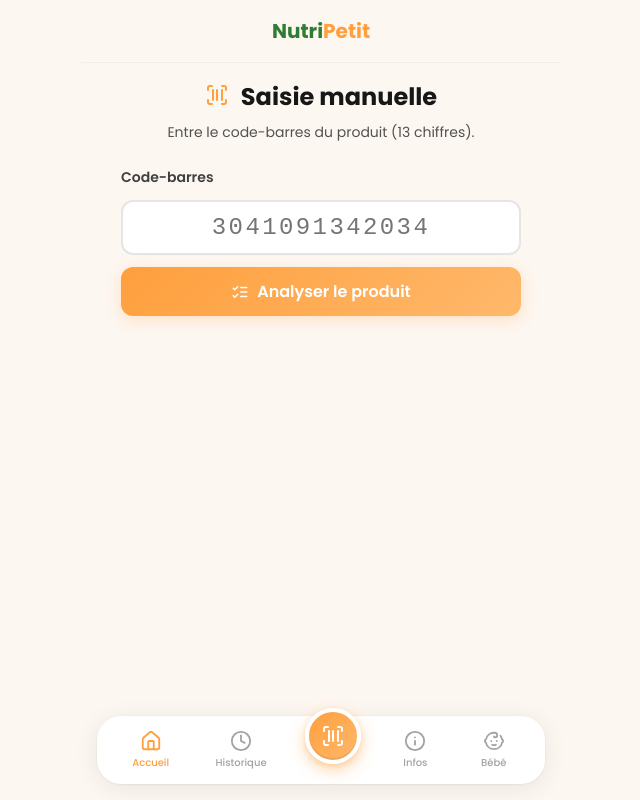
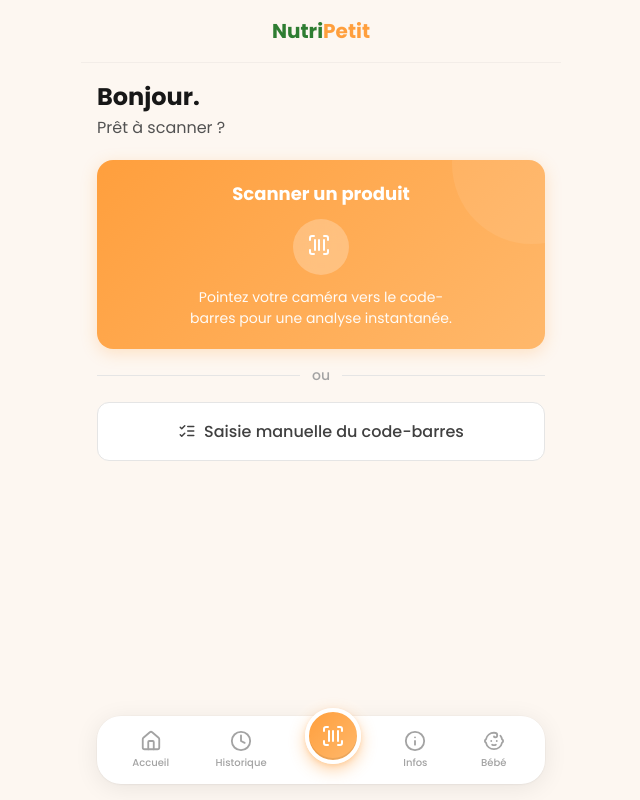
Before and after one commit to DamienCH33/nutripetit-front, an Angular app: page / in a window 1280 px wide. Shown: the whole page, without its empty margins (319-959 px from the left). Built offline with nearby package versions, Linux system fonts and the light colour scheme.

Commit message:
feat: real PWA home page (hero + scan card + manual entry link), route restructure

```diff
--- a/src/app/app.routes.ts
+++ b/src/app/app.routes.ts
@@ -1,8 +1,10 @@
 import { Routes } from '@angular/router';
+import { Home } from './features/home/home';
+import { ManualEntry } from './features/manual-entry/manual-entry';
 import { ProductPage } from './features/product-page/product-page';
-import { ManualEntry } from './features/manual-entry/manual-entry';
 
 export const routes: Routes = [
-  { path: '', component: ManualEntry },
+  { path: '', component: Home },
+  { path: 'saisie-manuelle', component: ManualEntry },
   { path: 'scan/:ean', component: ProductPage },
 ];
--- /dev/null
+++ b/src/app/features/home/home.html
@@ -0,0 +1,26 @@
+<section class="np-app-hero">
+  <h1 class="np-app-hero__greeting">Bonjour.</h1>
+  <p class="np-app-hero__subtitle">Prêt à scanner ?</p>
+</section>
+
+<a routerLink="/profil-bebe" class="np-age-prompt">
+  <app-icon name="baby" class="np-age-prompt__icon" />
+  <span>Renseignez l'âge de votre enfant pour des analyses adaptées.</span>
+</a>
+
+<a routerLink="/scanner" class="np-app-scan-card">
+  <h2 class="np-app-scan-card__title">Scanner un produit</h2>
+  <div class="np-app-scan-card__icon-wrapper">
+    <app-icon name="scan-barcode" class="np-app-scan-card__icon" />
+  </div>
+  <p class="np-app-scan-card__description">
+    Pointez votre caméra vers le code-barres pour une analyse instantanée.
+  </p>
+</a>
+
+<div class="np-app-separator">ou</div>
+
+<a routerLink="/saisie-manuelle" class="np-app-manual">
+  <app-icon name="list-checks" class="np-app-manual__icon" />
+  <span>Saisie manuelle du code-barres</span>
+</a>
--- a/src/app/features/pwa-bottom-nav/pwa-bottom-nav.html
+++ b/src/app/features/pwa-bottom-nav/pwa-bottom-nav.html
@@ -1,5 +1,5 @@
 <nav class="np-bottom-nav" aria-label="Navigation principale">
-  <a href="#" class="np-bottom-nav__item np-bottom-nav__item--active">
+  <a routerLink="/" class="np-bottom-nav__item">
     <app-icon name="house" class="np-bottom-nav__icon" />
     <span>Accueil</span>
   </a>
--- a/src/app/features/pwa-bottom-nav/pwa-bottom-nav.ts
+++ b/src/app/features/pwa-bottom-nav/pwa-bottom-nav.ts
@@ -1,9 +1,10 @@
 import { Component } from '@angular/core';
+import { RouterLink } from '@angular/router';
 import { Icon } from '../../shared/icon/icon';
 
 @Component({
   selector: 'app-pwa-bottom-nav',
-  imports: [Icon],
+  imports: [Icon, RouterLink],
   templateUrl: './pwa-bottom-nav.html',
   styleUrl: './pwa-bottom-nav.scss',
 })
```
Also changed, not shown: src/app/features/home/home.ts (added, +12 -0 lines), src/app/features/home/home.scss (added), 1 other file (tests, documents, lock files or other folders).
